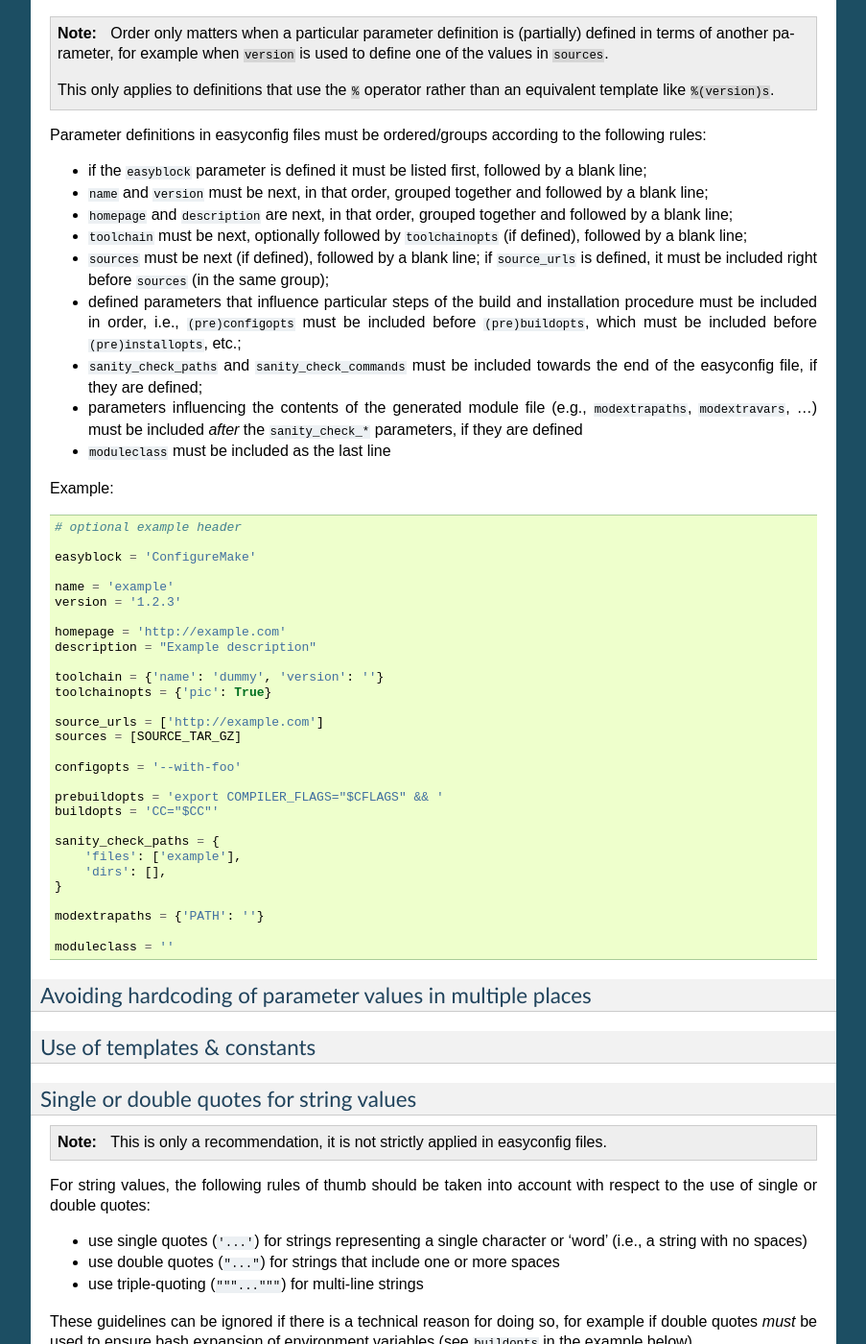
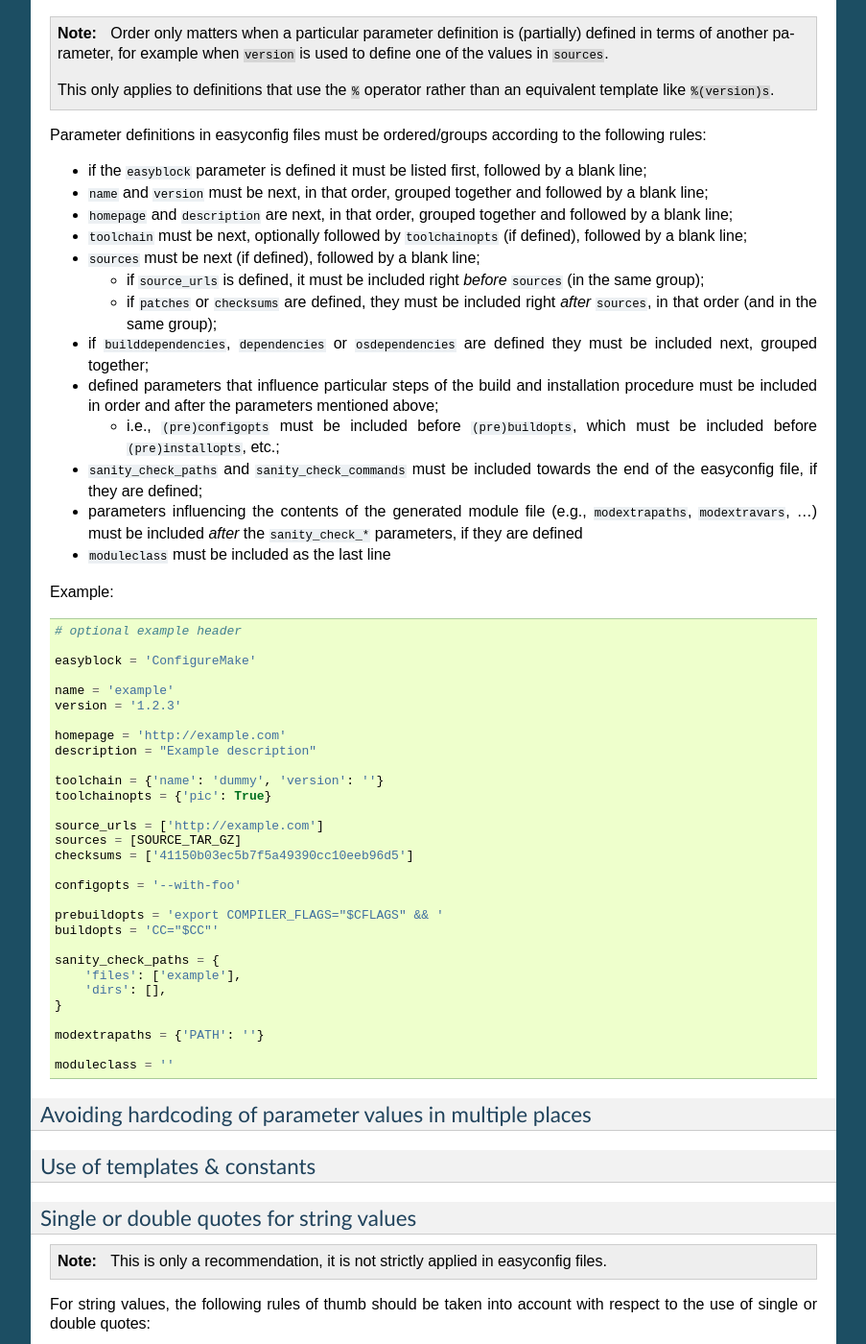
Before and after one commit to easybuilders/easybuild, a Sphinx documentation site: the page built from docs/Code_style.rst, in a window 1280 px wide and 1400 px high, scrolled down 2774 px. Shown: the whole window at 96% size, without its empty margins (198-1101 px from the left). Built offline with Sphinx 7.4.7, drawn with Linux system fonts in a browser that asks for light colours; pages that are not in the unit, such as notebooks, are missing from menus.

Commit message:
minor additions to order/group subsection in easyconfigs style guide

```diff
--- a/docs/Code_style.rst
+++ b/docs/Code_style.rst
@@ -187,10 +187,16 @@
 * ``toolchain`` must be next, optionally followed by ``toolchainopts`` (if defined), followed by a blank line;
 
 * ``sources`` must be next (if defined), followed by a blank line;
-  if ``source_urls`` is defined, it must be included right before ``sources`` (in the same group);
 
-* defined parameters that influence particular steps of the build and installation procedure must be included in order,
-  i.e., ``(pre)configopts`` must be included before ``(pre)buildopts``, which must be included before ``(pre)installopts``, etc.;
+  * if ``source_urls`` is defined, it must be included right *before* ``sources`` (in the same group);
+  * if ``patches`` or ``checksums`` are defined, they must be included right *after* ``sources``, in that order (and in the same group);
+
+* if ``builddependencies``, ``dependencies`` or ``osdependencies`` are defined they must be included next, grouped together;
+
+* defined parameters that influence particular steps of the build and installation procedure must be included in order
+  and after the parameters mentioned above;
+
+  * i.e., ``(pre)configopts`` must be included before ``(pre)buildopts``, which must be included before ``(pre)installopts``, etc.;
 
 * ``sanity_check_paths`` and ``sanity_check_commands`` must be included towards the end of the easyconfig file,
   if they are defined;
@@ -219,6 +225,7 @@
 
     source_urls = ['http://example.com']
     sources = [SOURCE_TAR_GZ]
+    checksums = ['41150b03ec5b7f5a49390cc10eeb96d5']
 
     configopts = '--with-foo'
 
```
